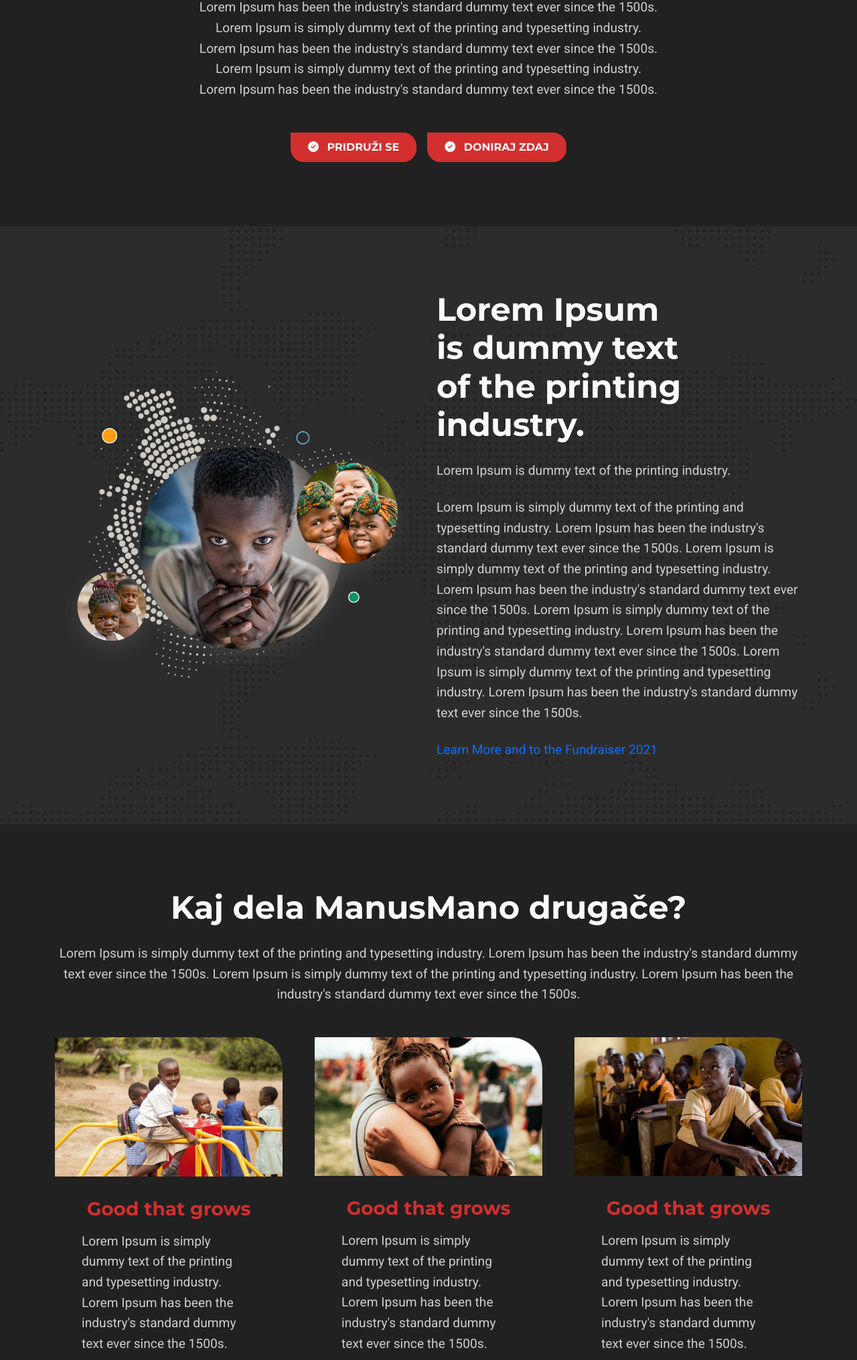
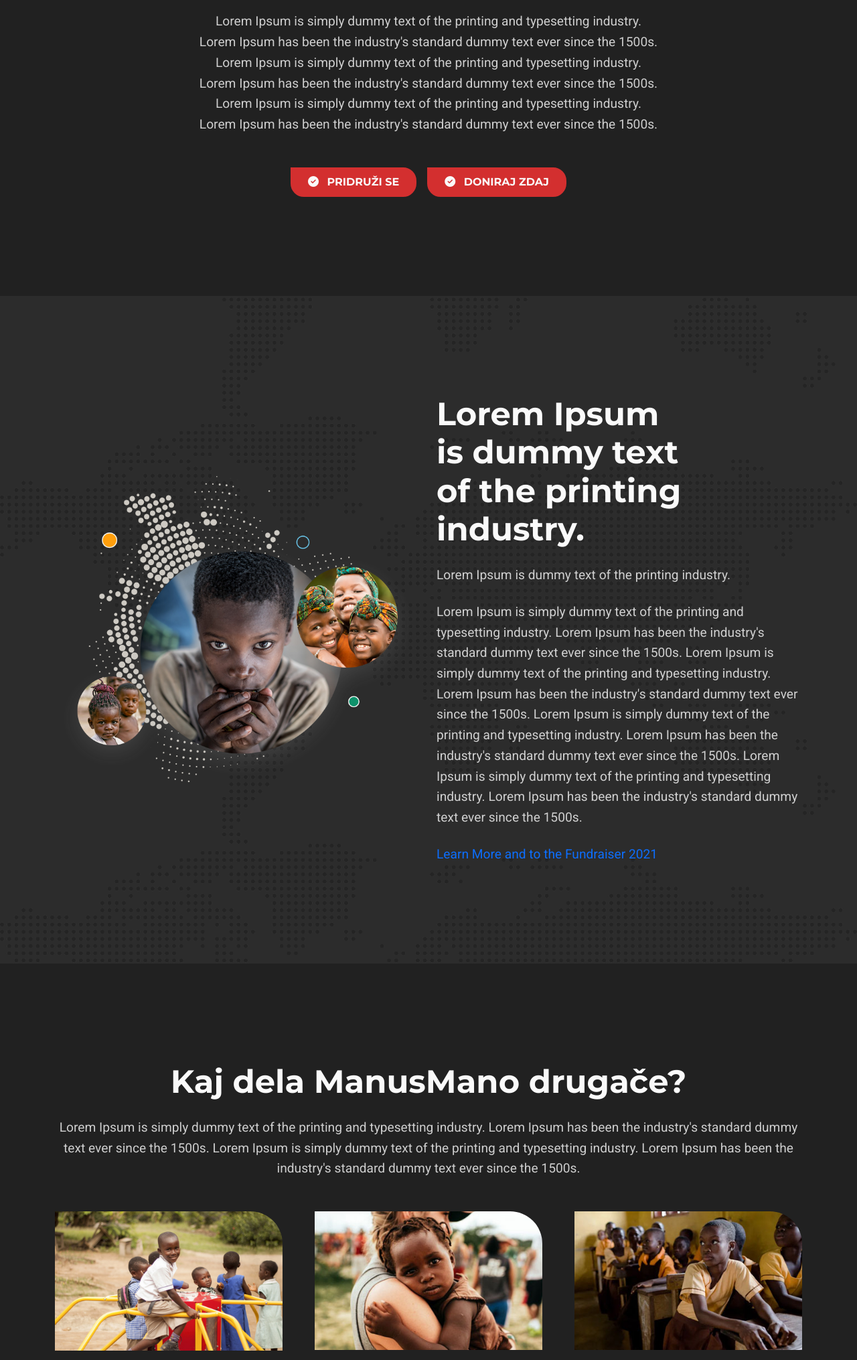
Before and after one commit to gubicnino/prostovoljec, a website: page public/O nas.html in a window 1280 px wide. Shown: the part 769-2800 px from the top of the page at 67% size. Drawn offline with nearby package versions, Linux system fonts and the light colour scheme.

Commit message:
O nas edit

```diff
--- a/public/O nas.html
+++ b/public/O nas.html
@@ -182,7 +182,7 @@
                     </div>
                 </div>
             </section>
-            <section class="py-5 text-center">
+            <section class="text-center">
                 <div class="container py-5">
                     <div class="row justify-content-center">
                         <div class="col-lg-10">
@@ -213,7 +213,7 @@
                     </div>
                 </div>
             </section>
-            <section class="py-5 section-alternate">
+            <section class="section-alternate">
                 <div class="container py-5">
                     <div class="row align-items-center">
                         <div class="col-lg-6 mb-4 mb-lg-0">
@@ -241,7 +241,7 @@
                     </div>
                 </div>
             </section>
-            <section class="py-5">
+            <section>
                 <div class="container py-5">
                     <h2 class="display-5 fw-bold text-center mb-4">Kaj dela ManusMano drugače?</h2>
                     <div class="text-center mb-5">
@@ -301,7 +301,7 @@
                     </div>
                 </div>
             </section>
-            <section class="py-5 section-alternate">
+            <section class="section-alternate">
                 <div class="container py-4 py-lg-5">
                     <h2 class="display-4 text-center mb-4 mb-lg-5">Volunteer Positions <br>Available</h2>
                     <div class="row row-cols-1 row-cols-sm-2 row-cols-lg-4 g-4">
```
